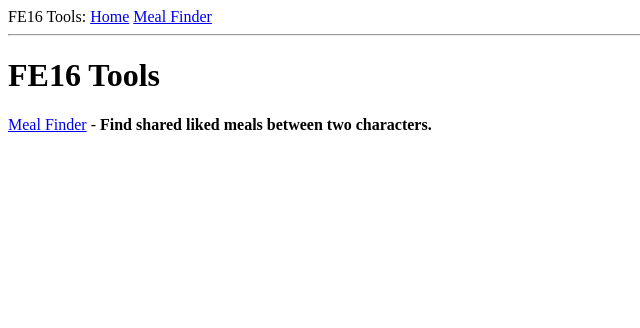
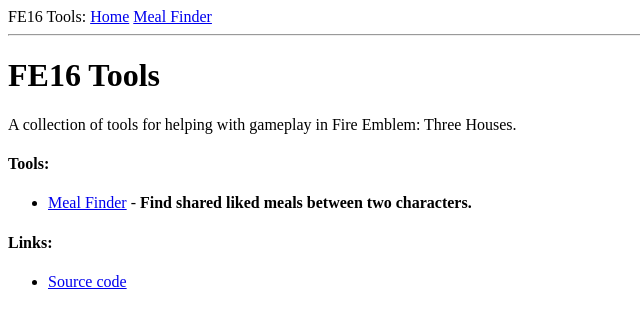
Before and after one commit to brufinus/fe16-tools, a Flask app: page / in a window 1280 px wide. Shown: the top 328 px of the page, without its empty margins (0-640 px from the left). Run offline with Flask 3, Linux system fonts and the light colour scheme.

Commit message:
add links to index

```diff
--- a/app/templates/index.html
+++ b/app/templates/index.html
@@ -1,7 +1,21 @@
 {% extends "base.html" %}
 
 {% block content %}
-    {% for tool in tools %}
-    <div><p><a href="{{ url_for('meal_finder') }}">{{ tool.name }}</a> - <b>{{ tool.description }}</b></p></div>
-    {% endfor %}
+    <div>
+        <p>A collection of tools for helping with gameplay in Fire Emblem: Three Houses.</p>
+    </div>
+    <div>
+        <h4>Tools:</h4>
+        {% for tool in tools %}
+            <ul>
+                <li><a href="{{ url_for('meal_finder') }}">{{ tool.name }}</a> - <b>{{ tool.description }}</b></li>
+            </ul>
+        {% endfor %}
+    </div>
+    <div>
+        <h4>Links:</h4>
+        <ul>
+            <li><a href="https://github.com/brufinus/fe16-tools" target="_blank" rel="noopener noreferrer">Source code</a></li>
+        </ul>
+    </div>
 {% endblock %}
--- a/docker-compose.yml
+++ b/docker-compose.yml
@@ -7,4 +7,4 @@ services:
     environment:
       - SECRET_KEY=my-secret-key
     ports:
-      - "8000:5000"
+      - "5000:5000"
```
Also changed, not shown: 1 other file.
